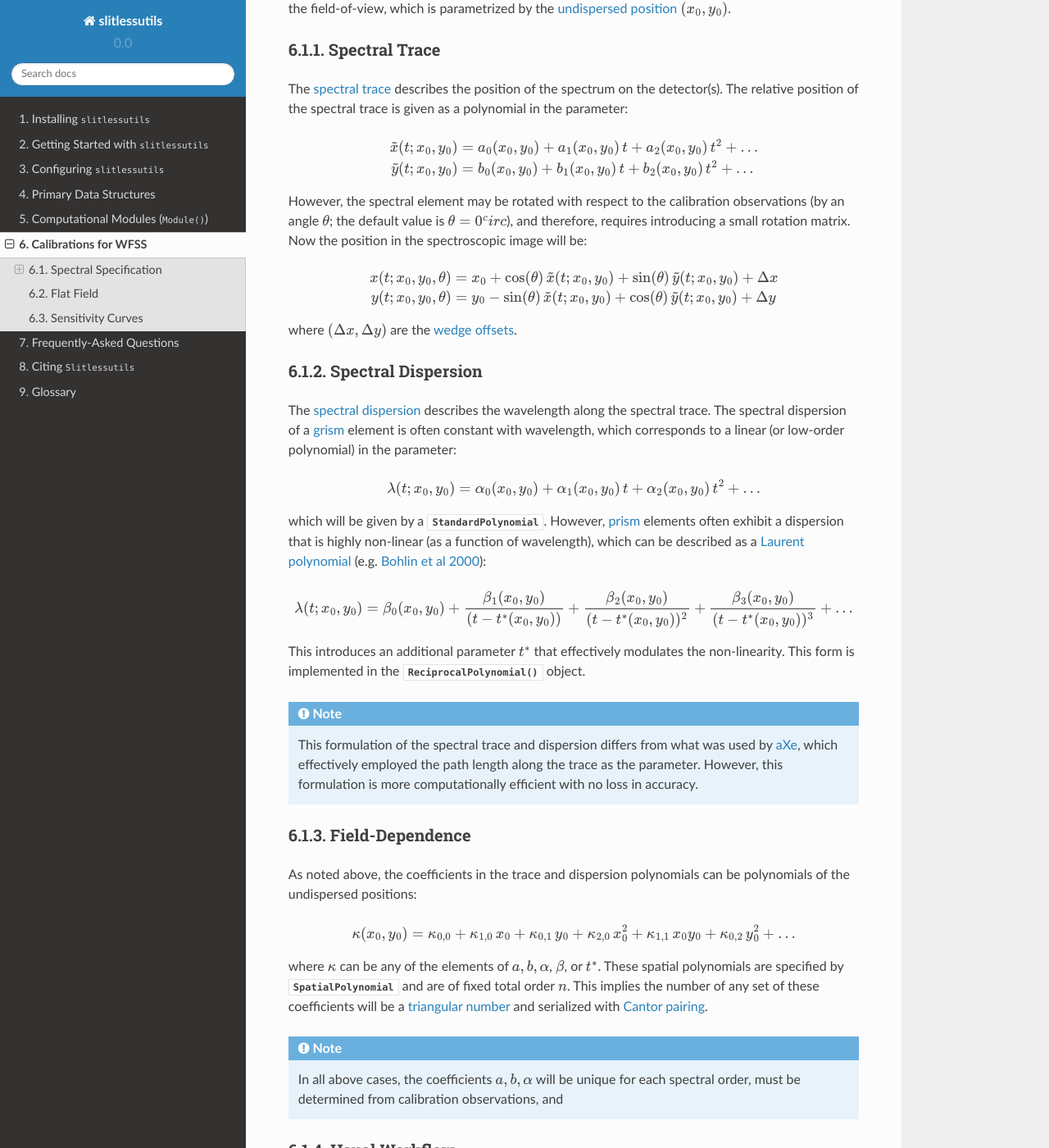
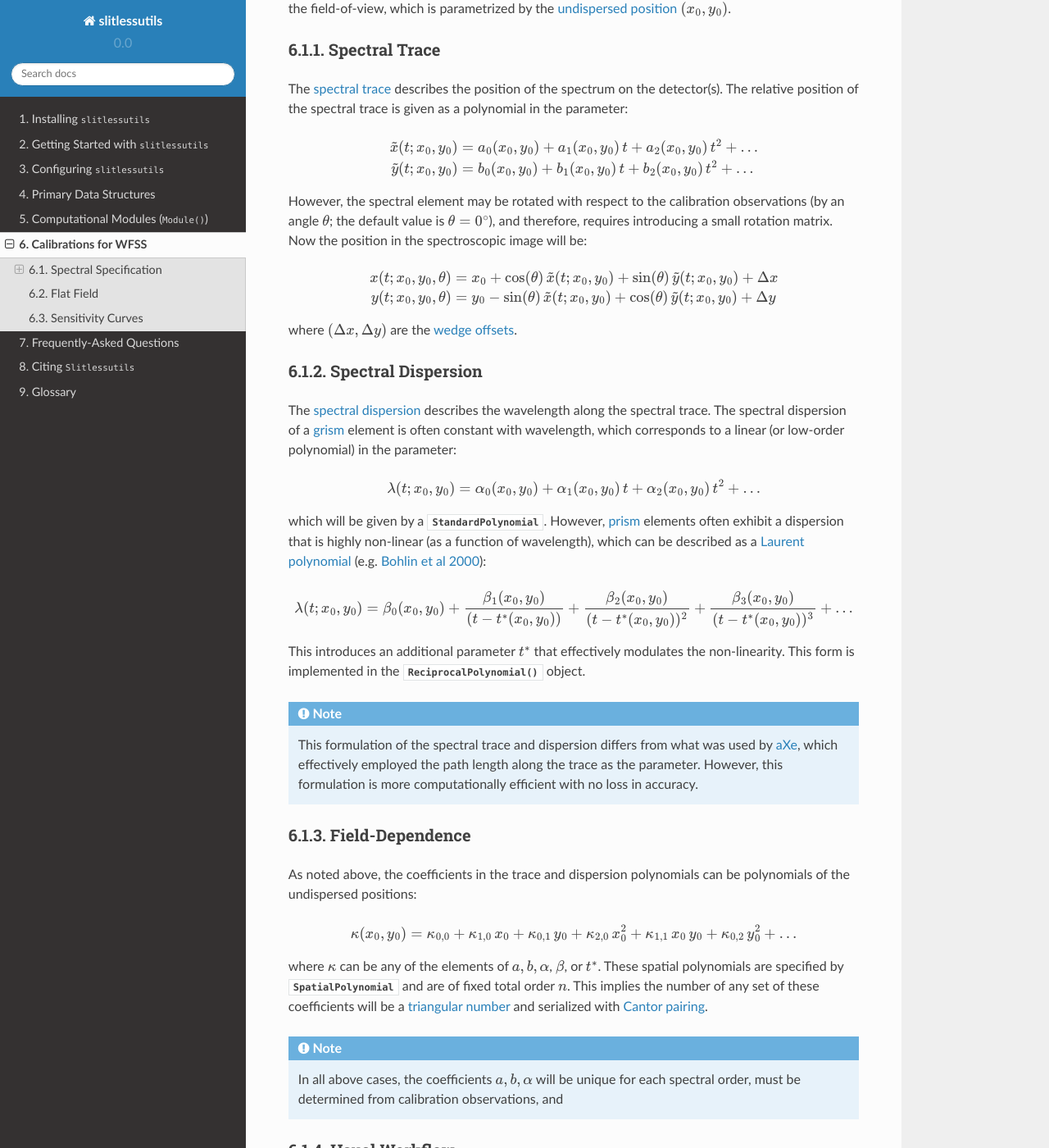
Before and after one commit to spacetelescope/slitlessutils, a Sphinx documentation site: the page built from docs/calib.rst, in a window 1280 px wide and 1400 px high, scrolled down 387 px. Shown: the whole window at 82% size. Built offline with Sphinx 7.4.7 and the Read the Docs theme 2.0.0, drawn with Linux system fonts in a browser that asks for light colours; some of the changed text lies outside the part shown.

Commit message:
fixed minor errors

```diff
--- a/docs/calib.rst
+++ b/docs/calib.rst
@@ -24,7 +24,7 @@ The :term:`spectral trace` describes the position of the spectrum on the detecto
 		\tilde{y}(t;x_0,y_0) &=& b_0(x_0,y_0) + b_1(x_0,y_0)\,t + b_2(x_0,y_0)\,t^2 + \ldots
 	\end{eqnarray}
 
-However, the spectral element may be rotated with respect to the calibration observations (by an angle :math:`\theta`; the default value is :math:`\theta=0^circ`), and therefore, requires introducing a small rotation matrix.  Now the position in the spectroscopic image will be:
+However, the spectral element may be rotated with respect to the calibration observations (by an angle :math:`\theta`; the default value is :math:`\theta=0^{\circ}`), and therefore, requires introducing a small rotation matrix.  Now the position in the spectroscopic image will be:
 
 .. math::
 	\begin{eqnarray}
@@ -62,7 +62,7 @@ Field-Dependence
 As noted above, the coefficients in the trace and dispersion polynomials can be polynomials of the undispersed positions:
 
 .. math::
-	\kappa(x_0,y_0) = \kappa_{0,0} + \kappa_{1,0}\,x_0 + \kappa_{0,1}\,y_0 + \kappa_{2,0}\,x_0^2 + \kappa_{1,1}\,x_0y_0 + \kappa_{0,2}\,y_0^2 + \ldots
+	\kappa(x_0,y_0) = \kappa_{0,0} + \kappa_{1,0}\,x_0 + \kappa_{0,1}\,y_0 + \kappa_{2,0}\,x_0^2 + \kappa_{1,1}\,x_0\,y_0 + \kappa_{0,2}\,y_0^2 + \ldots
 
 where :math:`\kappa` can be any of the elements of :math:`a, b, \alpha`, :math:`\beta`, or :math:`t^*`. These spatial polynomials are specified by :class:`~slitlessutils.core.wfss.config.SpatialPolynomial` and are of fixed total order :math:`n`.  This implies the number of any set of these coefficients will be a `triangular number <https://en.wikipedia.org/wiki/Triangular_number>`_ and serialized with `Cantor pairing <https://en.wikipedia.org/wiki/Pairing_function>`_.
 
--- a/docs/multi.rst
+++ b/docs/multi.rst
@@ -101,10 +101,10 @@ There have been several algorithms devised to find the vector :math:`f_{\varphi}
 Regularization Optimization
 ---------------------------
 
-As discussed above, the regularized least-squares introduces a tunable parameter that trades between modeling the data (ie. the :math:`\chi^2`-term) and damping the high frequency noise present in inverse problems (ie. the :math:`\xi^2`-term).  However, there have been heuristic approaches at "optimizing" the :term:`regularization parameter` :math:`\ell`, and the most common method is to consider a plot of :math:`\xi^2` versus :math:`\chi^2`, which often called the "L-curve" as when plotted as log-log, this will show a characteristic sharp resembling a capital-L (see :numref:`lcurveexample`).  It is widely accepted that the vertex of the L is represents a good compromise, and so there are several techinques to honing in on this critical point. In broad terms, these methods all rely on some aspect of the finding the point of maximum curvature [#curvefoot]_ (lower panel of :numref:`lcurveexample`) along the parametric curve (upper panel of :numref:`lcurveexample`).  ``Slitlessutils`` offers three options for identifying this critical point:
+As discussed above, the regularized least-squares introduces a tunable parameter that trades between modeling the data (ie. the :math:`\chi^2`-term) and damping the high frequency noise present in inverse problems (ie. the :math:`\xi^2`-term).  However, there have been heuristic approaches at "optimizing" the :term:`regularization parameter` :math:`\ell`, and the most common method is to consider a plot of :math:`\xi^2` versus :math:`\chi^2`, which often called the "L-curve" as when plotted as log-log, this will show a characteristic sharp resembling a capital-L (see :numref:`lcurveexample`).  It is widely accepted that the vertex of the L is represents a good compromise, and so there are several techinques to honing in on this critical point. In broad terms, these methods all rely on some aspect of the finding the point of maximum curvature[#curvefoot]_ (lower panel of :numref:`lcurveexample`) along the parametric curve (upper panel of :numref:`lcurveexample`).  ``Slitlessutils`` offers three options for identifying this critical point:
 
 #. **Single-value:** Accept a single value of the :term:`regularization parameter`, and return the vector :math:`f_{\varphi}`.
-#. **Brute-force search:** Define a linear grid of :math:`\ell`, compute the curvature [#curvefoot]_ at all points, and return the value of :math:`f_{\varphi}` that is associated with the maximizing value of :math:`\ell`.
+#. **Brute-force search:** Define a linear grid of :math:`\ell`, compute the curvature[#curvefoot]_ at all points, and return the value of :math:`f_{\varphi}` that is associated with the maximizing value of :math:`\ell`.
 #. **Golden-ratio search:** `Cultrerra & Callegaro <https://ui.adsabs.harvard.edu/abs/2020IOPSN...1b5004C/abstract>`_ present a method based on subdividing the search space by various factors of the `golden ratio <https://en.wikipedia.org/wiki/Golden_ratio>`_ to minimize unnecessary calls to the sparse least-squares solver and use fewer steps than a brute-force approach.
 
 .. note::
@@ -116,7 +116,7 @@ As discussed above, the regularized least-squares introduces a tunable parameter
    :align: center
    :alt: Example regularization plot.
 
-   The top panel shows the standard L-curve with the scaling factor of the Frobenius norm to ensure that the :term:`regularization parameter` :math:`\ell` is dimensionless, which is encoded in the color of the plot symbols (see colorbar at the very bottom).  The lower panel shows the curvature [#curvefoot]_ as a function of the logarithm (base 10) of the (dimensionless) :term:`regularization parameter`.  The clear peak at :math:`\log\ell\sim-1.9` represents the sharp vertex in the L-curve at :math:`\sim(2.1,3.6)`.  This point is adopted as it represents a roughly "equal" trade-off between modeling the data (ie. the parameter on the x-axis) and damping high-frequency structure (ie. the parameter on the y-axis).  This plot was made using the Golden-ratio search.
+   The top panel shows the standard L-curve with the scaling factor of the Frobenius norm to ensure that the :term:`regularization parameter` :math:`\ell` is dimensionless, which is encoded in the color of the plot symbols (see colorbar at the very bottom).  The lower panel shows the curvature[#curvefoot]_ as a function of the logarithm (base 10) of the (dimensionless) :term:`regularization parameter`.  The clear peak at :math:`\log\ell\sim-1.9` represents the sharp vertex in the L-curve at :math:`\sim(2.1,3.6)`.  This point is adopted as it represents a roughly "equal" trade-off between modeling the data (ie. the parameter on the x-axis) and damping high-frequency structure (ie. the parameter on the y-axis).  This plot was made using the Golden-ratio search.
 
 
 
--- a/docs/simulation.rst
+++ b/docs/simulation.rst
@@ -17,6 +17,7 @@ The current implementation will *only* simulate the signal from the sources, but
 #. For each detector in the WFSS file:
 
   * For each source in the source collection:
+
     * For each :term:`direct imaging` pixel :math:`(x_d,y_d)` in the source:
 
       * load the PDT from the :class:`~slitlessutils.tables.PDTFile()`
```
Also changed, not shown: other parts of docs/calib.rst (+3 -3 lines), docs/background.rst (+4 -4 lines).
